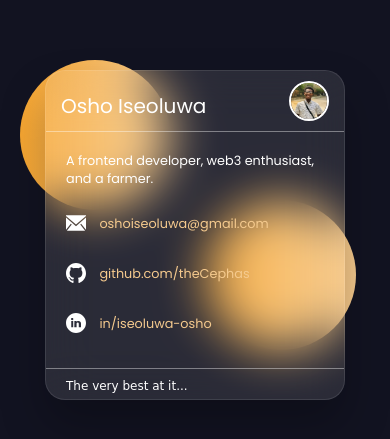
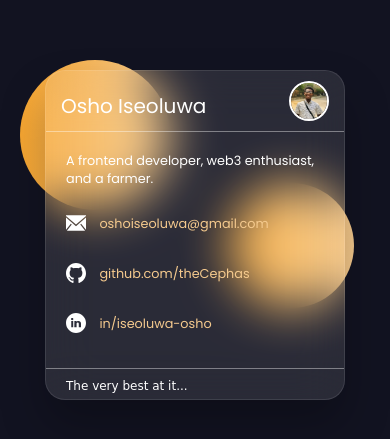
Before and after one commit to theCephas/digital-card, a plain HTML site: page index.html in a window 390 px wide. Shown: the part 187-626 px from the top of the page. Drawn offline with Linux system fonts and the light colour scheme; a web font is replaced by a local one.

Commit message:
Another trial

```diff
--- a/index.css
+++ b/index.css
@@ -149,14 +149,14 @@ section::after {
 }
 
 .card.back-face>ul>li {
-        color: #F7a631;
+        color: #f8970e;
 }
 
 .card.back-face>ul>li>.is {
         color: white;
 }
 
-@media screen and (max-width: 600px) {
+@media screen and (max-width: 700px) {
         section::before {
                 content: "";
                 position: absolute;
@@ -170,10 +170,10 @@ section::after {
         section::after {
                 content: "";
                 position: absolute;
-                height: 150px;
-                width: 150px;
+                height: 125px;
+                width: 125px;
                 border-radius: 50%;
-                transform: translate(86px, 40px);
+                transform: translate(96px, 10px);
                 background: linear-gradient(90deg, #F7a631, #F5ca8e);
         }
 
```
